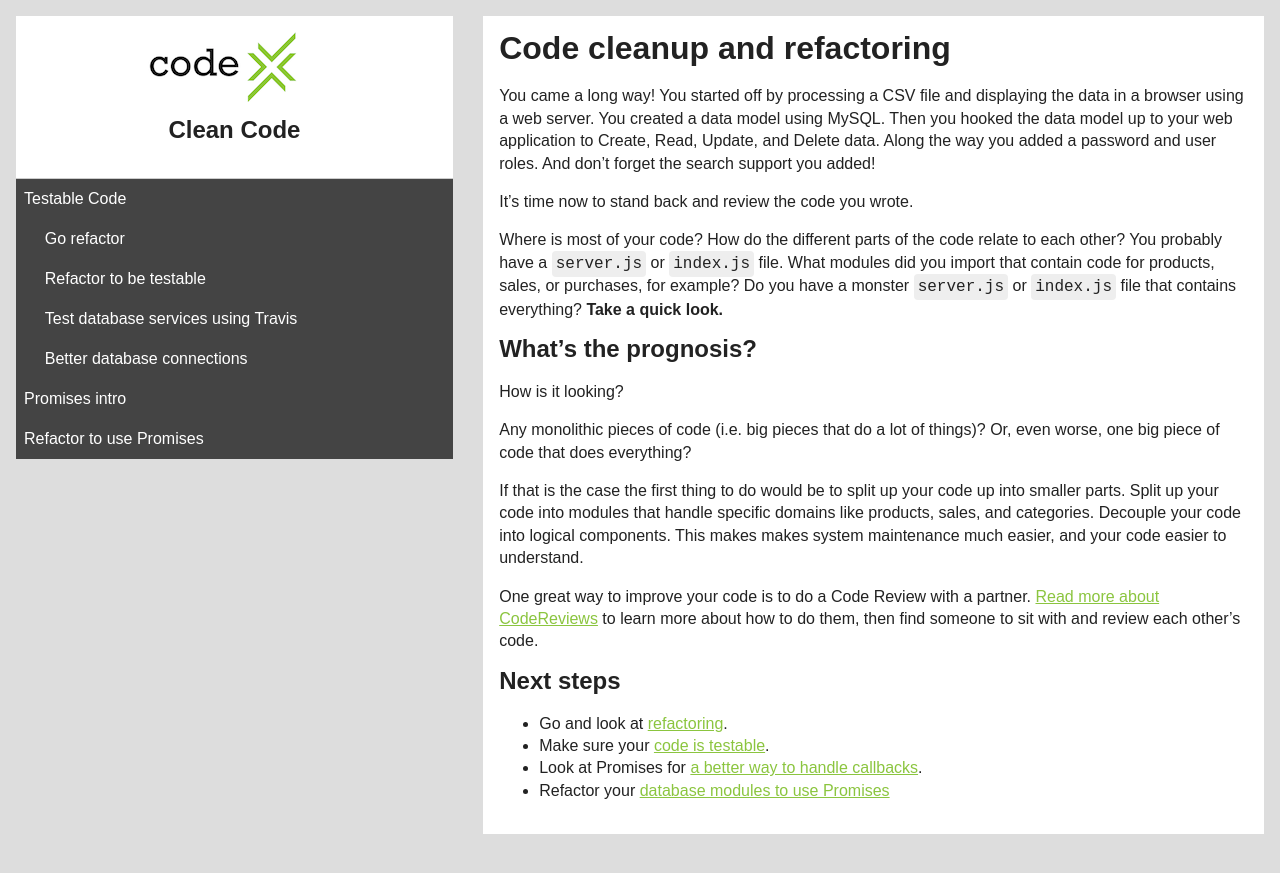
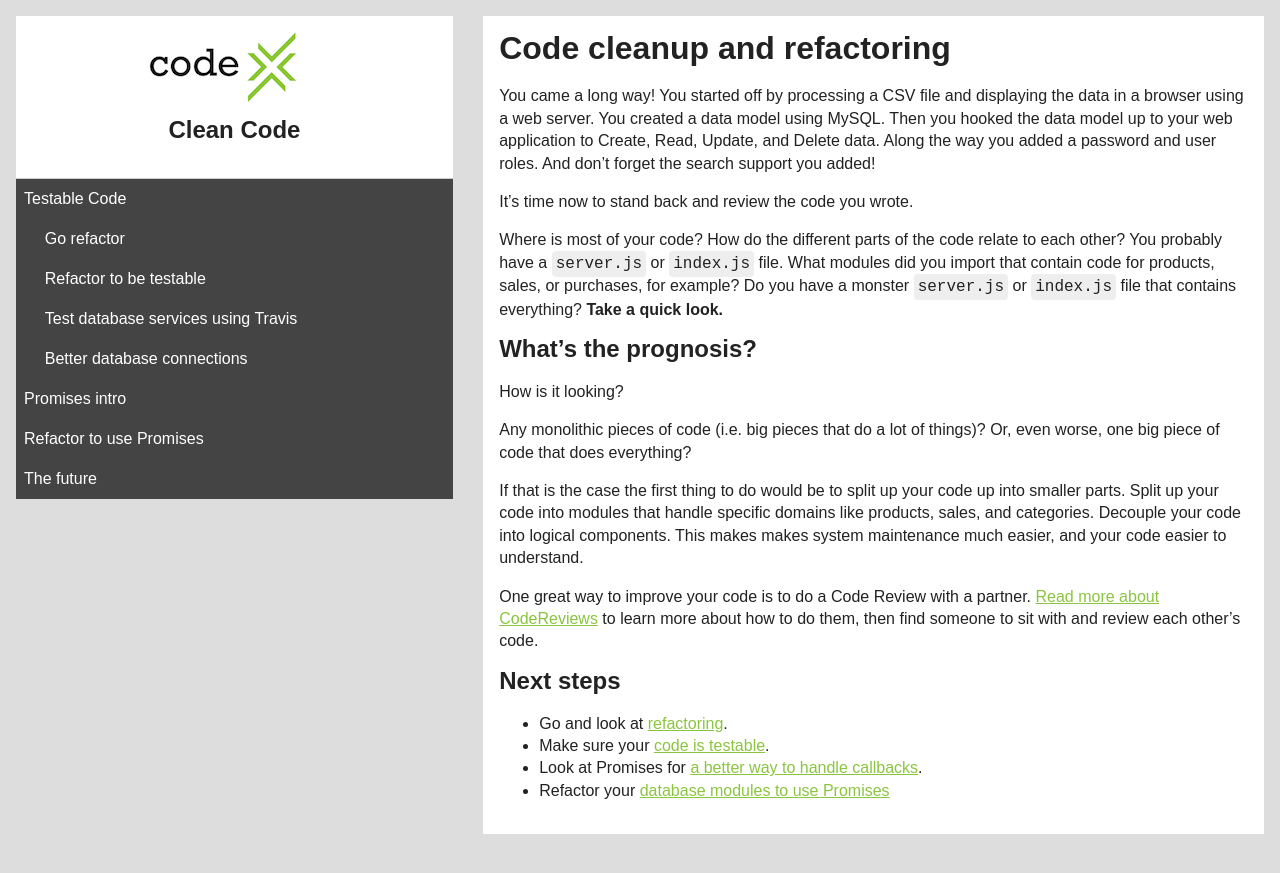
Before and after one commit to codex-academy/CleanYourCode, a Jekyll site: the page built from index.md, in a window 1280 px wide. Shown: the top 873 px of the page. Built offline with Jekyll 4.4.1, drawn with Linux system fonts in a browser that asks for light colours.

Commit message:
added missing The future link

```diff
--- a/_includes/footer.html
+++ b/_includes/footer.html
@@ -24,6 +24,9 @@
           <li>
             <a href="{{ site.baseurl }}/steps/refactor_to_using_promises.html" {% if page.url == "/steps/refactor_to_using_promises.html" %}class = "active"{% endif %}>Refactor to use Promises</a>
           </li>
+          <li>
+            <a href="{{ site.baseurl }}/steps/the_future.html" {% if page.url == "/steps/the_future.html" %}class = "active"{% endif %}>The future</a>
+          </li>
     </ul>
   </nav>
 </footer>
```
